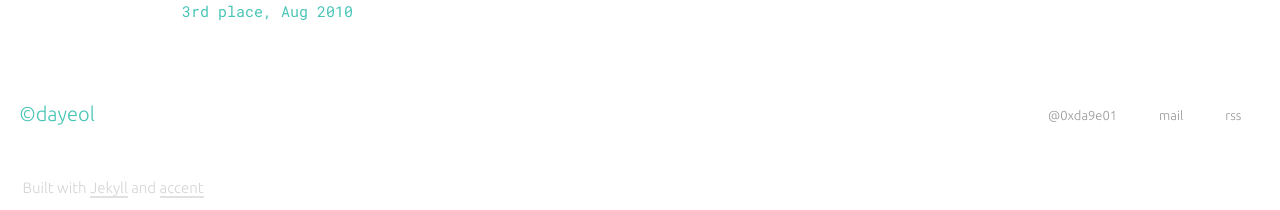
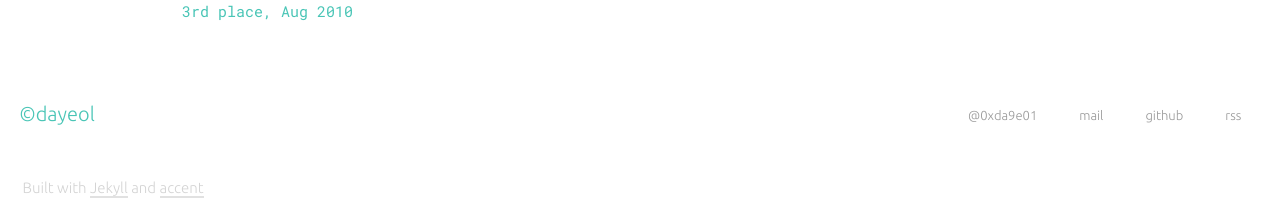
Before and after one commit to dayeol/dayeol.github.io, a Jekyll site: the page built from index.html, in a window 1280 px wide. Shown: the part 1754-1964 px from the top of the page. Built offline with Jekyll 4.4.1, drawn with Linux system fonts in a browser that asks for light colours; nearby versions of some CDN libraries.

Commit message:
added some details

```diff
--- a/_config.yml
+++ b/_config.yml
@@ -36,7 +36,7 @@
 # Note that about_footer should be true if you want
 # to see author information at the bottom of each post
 about_stub: >
-    Large-scale computer systems, hardware/system-level security, neuroscience, and foods.
+    Large-scale computer systems, hardware/system-level security, blockchain, neuroscience, and foods.
 
 
 about_footer: true
--- a/_includes/footer.html
+++ b/_includes/footer.html
@@ -23,6 +23,9 @@
             <a href="mailto:{{ site.email }}" class="button">
                 mail
             </a>
+						<a target="_blank" href="https://github.com/{{ site.github_username }}" class="button">
+								github
+						</a>
             <a target="_blank" href="{{ site.url }}{{ site.baseurl }}/feed.xml" class="button">
                 rss
             </a>
```
